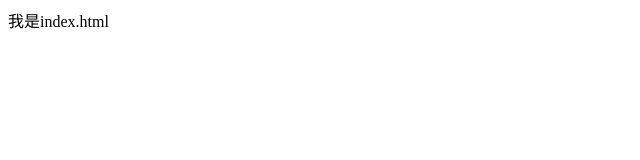
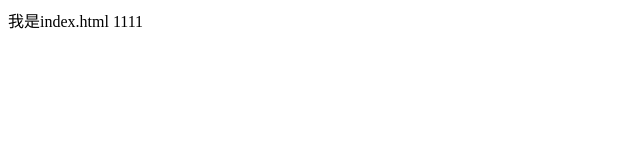
Before and after one commit to request97/git-demo, a plain HTML site: page index.html in a window 1280 px wide. Shown: the full height of the page, 0-640 px from the left. Drawn offline with Linux system fonts and the light colour scheme.

Commit message:
A程序员第二次提交

```diff
--- a/index.html
+++ b/index.html
@@ -9,7 +9,7 @@
 </head>
 
 <body>
-    我是index.html
+    我是index.html 1111
 </body>
 
 </html>
```
